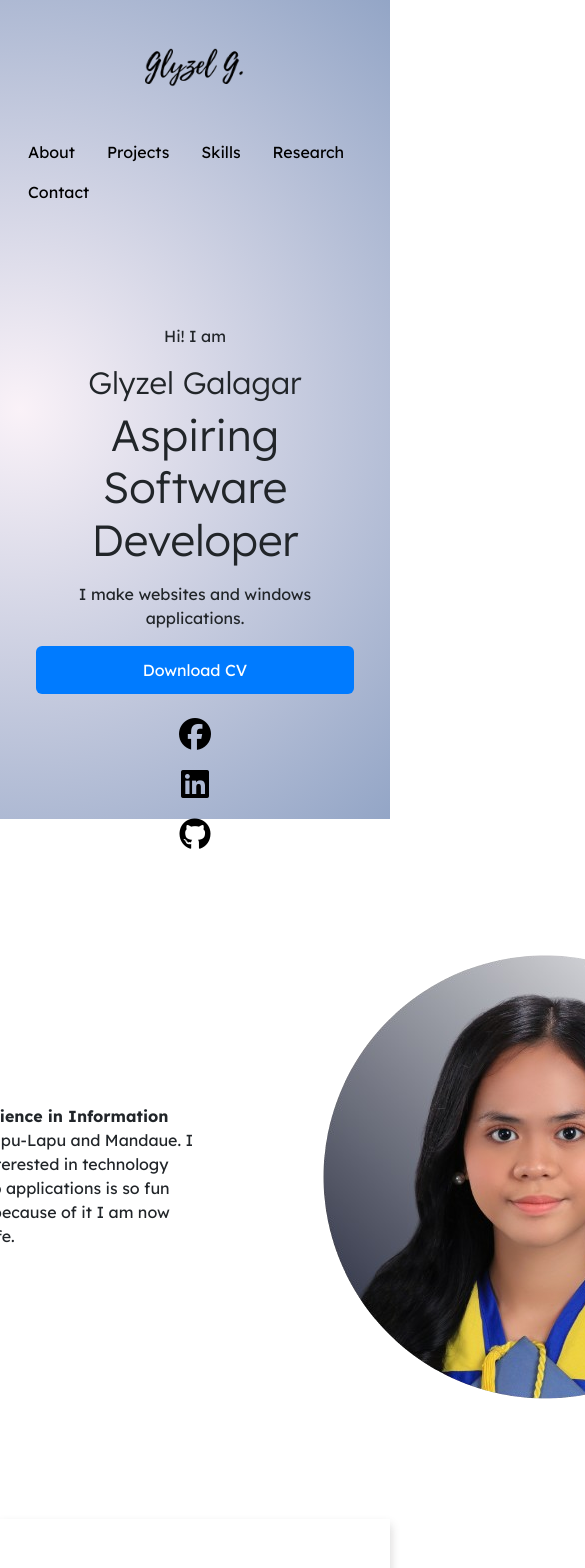
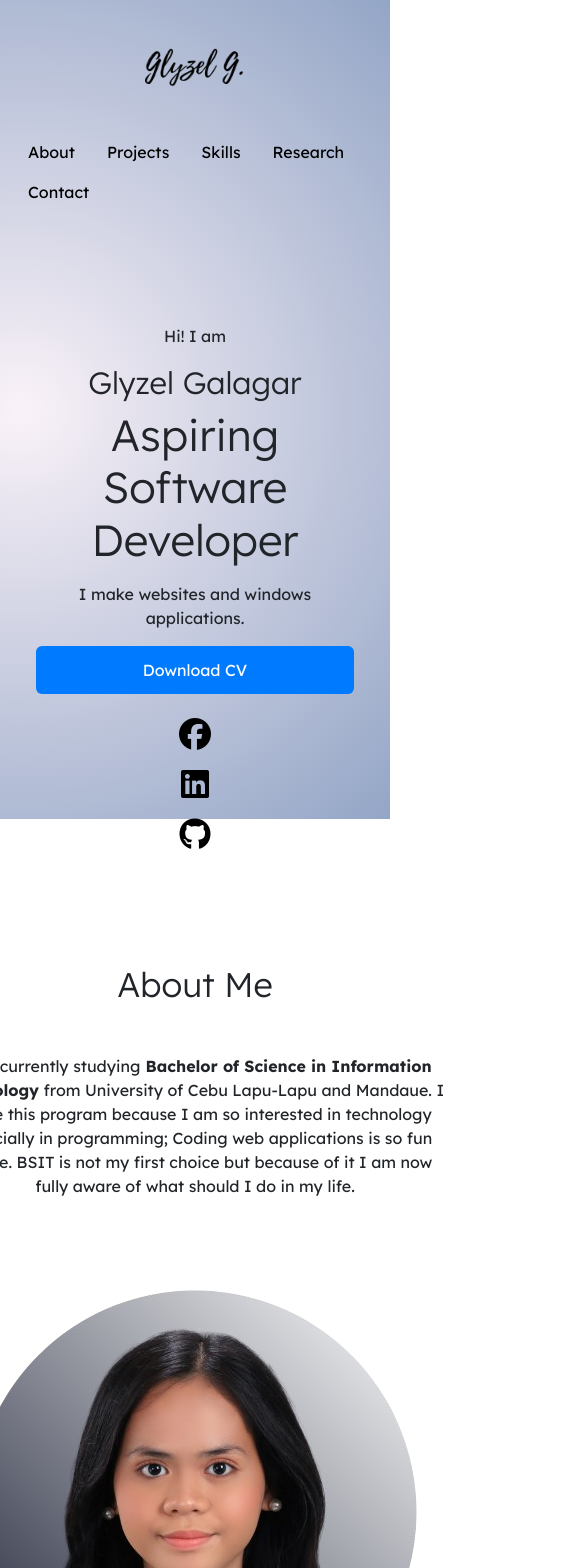
Before and after one commit to galazel/glyzel-galagar, a React (Vite) app: page / in a window 390 px wide. Shown: the top 1568 px of the page, 585 px wide, since content can reach past the window. Built offline with nearby package versions, Linux system fonts and the light colour scheme.

Commit message:
added media queries

```diff
--- a/src/index.css
+++ b/src/index.css
@@ -1,4 +1,3 @@
-
 *
 {
   font-family: "Lexend", sans-serif;
@@ -42,19 +41,21 @@ header
 {
     align-items: center;
 }
-.about-me
-{
-   margin: 100px 0px 100px 0px ;
-   justify-items: center;
 
-  }
+/* ✅ About Me Section (Responsive) */
+.about-me {
+  margin: 100px 0;
+  padding: 0 20px;
+  display: flex;
+  justify-content: center;
+}
 
-.about-me-container
-{
+.about-me-container {
   display: grid;
   grid-template-columns: 500px 400px;
   gap: 100px;
   justify-content: center;
+  align-items: center;
 }
 
 .description
@@ -70,7 +71,6 @@ header
   box-shadow: 0 4px 8px 0 rgba(250, 245, 245, 0.2), 0 6px 10px 0 rgba(0, 0, 0, 0.19);
   background-color: white;
 }
-
 
 .projects
 {
@@ -104,7 +104,6 @@ header
     padding: 20px;
     border-radius: 6px;
     box-shadow: 0 4px 8px 0 rgba(0, 0, 0, 0.2), 0 6px 20px 0 rgba(0, 0, 0, 0.19);
-
 }
 .card-body
 {
@@ -115,7 +114,7 @@ header
 .card-project:hover
 {
     cursor: pointer;
-     transform: translateY(5px);
+    transform: translateY(5px);
 }
 .skills
 {
@@ -131,7 +130,6 @@ header
     display: flex;
     flex-direction: row;
     gap: 10px;
-
 }
 .technology-items
 {
@@ -144,11 +142,9 @@ header
   object-fit: contain;
   transition: transform 0.2s;
 }
-
 .skills img:hover {
   transform: scale(1.1);
 }
-
 .skills h2 {
   margin-top: 20px;
   font-size: 1.8rem;
@@ -157,12 +153,10 @@ header
 .research {
   background: #f8f9fa;
 }
-
 .research h2,
 .research h3 {
   font-weight: 600;
 }
-
 .research p {
   font-size: 1.1rem;
   line-height: 1.7;
@@ -176,12 +170,10 @@ button.btn {
   cursor: pointer;
   font-size: 1rem;
 }
-
 button.btn:hover {
   background-color: #0056b3;
 }
-.contact
-{
+.contact {
   text-align: center;
 }
 .contact-container {
@@ -189,38 +181,31 @@ button.btn:hover {
   margin: 0 auto;
   padding: 2rem;
 }
-
 .contact-header {
   text-align: center;
   margin-bottom: 2rem;
 }
-
 .contact-form {
   display: flex;
   flex-direction: column;
   gap: 1.5rem;
 }
-
 .form-row {
   display: flex;
   flex-wrap: wrap;
   gap: 1rem;
 }
-
 .form-group {
   display: flex;
   flex-direction: column;
   width: 100%;
 }
-
 .half-width {
   flex: 1 1 48%;
 }
-
 .full-width {
   width: 100%;
 }
-
 input,
 textarea {
   padding: 0.5rem;
@@ -228,7 +213,6 @@ textarea {
   border-radius: 4px;
   margin-top: 0.25rem;
 }
-
 button.btn-primary {
   padding: 0.75rem 1.5rem;
   background-color: #007bff;
@@ -238,7 +222,83 @@ button.btn-primary {
   font-size: 1rem;
   cursor: pointer;
 }
-
 button.btn-primary:hover {
   background-color: #0056b3;
 }
+
+/* ✅ Responsive Media Queries */
+
+/* 📱 Small devices (phones) */
+@media (max-width: 600px) {
+  .hero-grid {
+    grid-template-columns: 1fr;
+    text-align: center;
+  }
+
+  .about-me {
+    margin: 50px 0;
+    padding: 0 10px;
+  }
+
+  .about-me-container {
+    grid-template-columns: 1fr;
+    gap: 40px;
+    text-align: center;
+  }
+
+  .project-grid {
+    grid-template-columns: 1fr;
+    gap: 50px;
+  }
+
+  .card-project {
+    width: 100%;
+  }
+
+  .skills img {
+    width: 80px;
+    height: 80px;
+  }
+
+  .form-row {
+    flex-direction: column;
+  }
+
+  .half-width,
+  .full-width {
+    width: 100%;
+  }
+}
+
+/* 📱📱 Medium devices (tablets) */
+@media (min-width: 601px) and (max-width: 1024px) {
+  .about-me-container {
+    grid-template-columns: 1fr;
+    gap: 60px;
+    padding: 0 20px;
+    text-align: center;
+  }
+
+  .project-grid {
+    grid-template-columns: 1fr 1fr;
+    gap: 60px;
+  }
+
+  .card-project {
+    width: 100%;
+  }
+
+  .form-row {
+    flex-direction: column;
+  }
+
+  .half-width,
+  .full-width {
+    width: 100%;
+  }
+
+  .skills img {
+    width: 90px;
+    height: 90px;
+  }
+}
```
